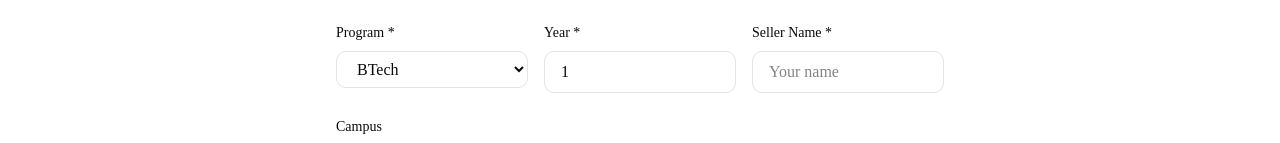
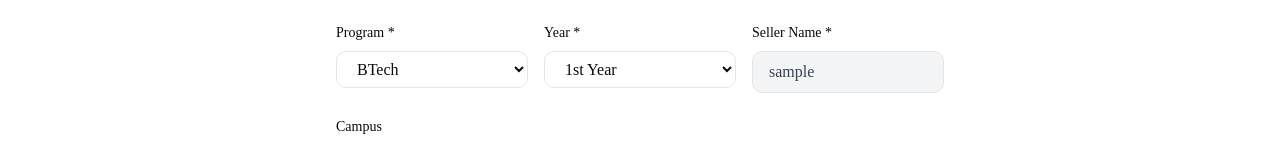
Before and after one commit to shivanginigupta573-dev/commonroom, a Next.js app: page /create in a window 1280 px wide. Shown: the part 590-733 px from the top of the page. Built offline with nearby package versions, Linux system fonts and the light colour scheme; sample sign-in values are in the browser's storage.

Commit message:
Auto-population seller name

```diff
--- a/src/app/create/page.tsx
+++ b/src/app/create/page.tsx
@@ -19,6 +19,21 @@ export default function CreateListing() {
       router.push('/auth/login');
     } else {
       setIsAuthenticated(true);
+      // Auto-populate seller name from user data stored during login
+      const userData = localStorage.getItem('user');
+      if (userData) {
+        try {
+          const user = JSON.parse(userData);
+          setFormData(prev => ({
+            ...prev,
+            seller: user.first_name && user.last_name
+              ? `${user.first_name} ${user.last_name}`
+              : user.username
+          }));
+        } catch (e) {
+          console.error('Failed to parse user data:', e);
+        }
+      }
     }
   }, [router]);
 
@@ -30,7 +45,7 @@ export default function CreateListing() {
     listing_type: 'sell',
     condition: 'good',
     program: 'BTech',
-    year: '1',
+   year: '1st Year',
     seller: '',
     campus: 'NIT Durgapur',
     is_negotiable: true,
@@ -220,15 +235,17 @@ export default function CreateListing() {
 
             <div>
               <label className="block text-sm font-medium mb-2">Year *</label>
-              <input
-                type="text"
+              <select
                 name="year"
                 value={formData.year}
                 onChange={handleInputChange}
-                required
-                className="w-full px-4 py-2 border rounded-lg focus:outline-none focus:ring-2 focus:ring-indigo-600"
-                placeholder="1"
-              />
+                className="w-full px-4 py-2 border rounded-lg focus:outline-none focus:ring-2 focus:ring-indigo-600">
+                <option value="1st Year">1st Year</option>
+                <option value="2nd Year">2nd Year</option>
+                <option value="3rd Year">3rd Year</option>
+                <option value="4th Year">4th Year</option>
+                <option value="5th Year">5th Year</option>
+              </select>
             </div>
 
             <div>
@@ -237,10 +254,9 @@ export default function CreateListing() {
                 type="text"
                 name="seller"
                 value={formData.seller}
-                onChange={handleInputChange}
-                required
-                className="w-full px-4 py-2 border rounded-lg focus:outline-none focus:ring-2 focus:ring-indigo-600"
-                placeholder="Your name"
+                readOnly
+                className="w-full px-4 py-2 border rounded-lg bg-gray-100 text-gray-700 cursor-not-allowed"
+                placeholder="Auto-populated from account"
               />
             </div>
           </div>
```
Also changed, not shown: 2 other files (tests, documents, lock files or other folders).
